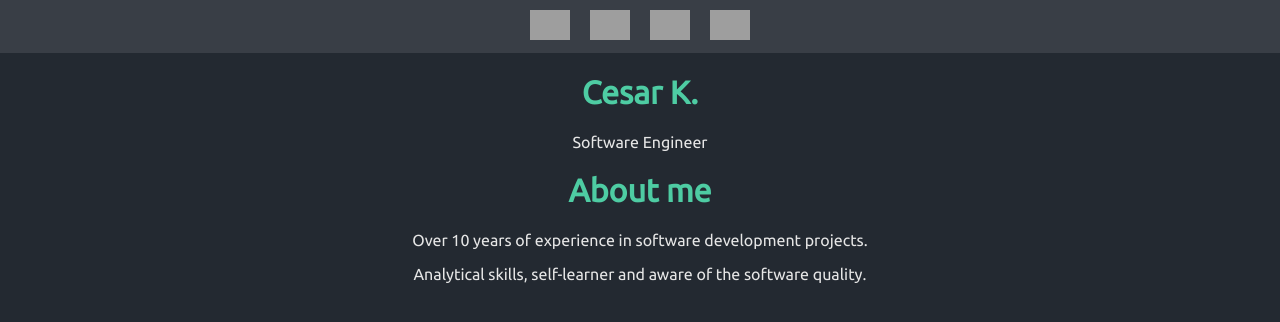
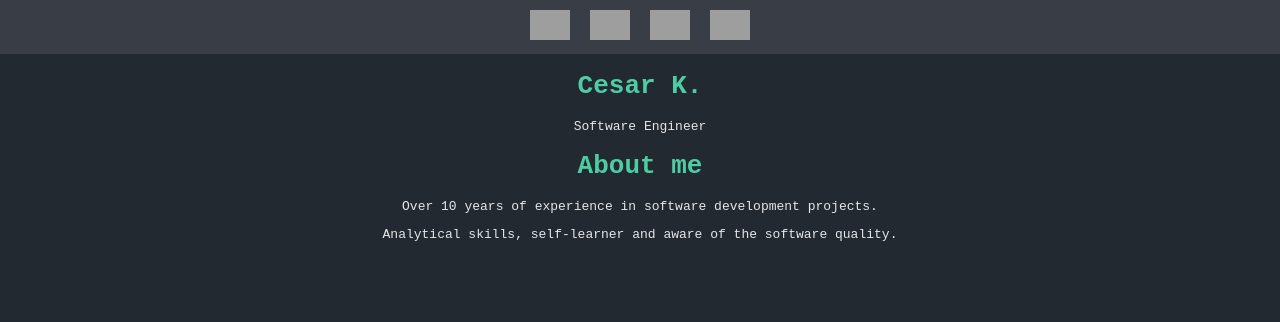
Before and after one commit to ckinan/portfolio, a React (Create React App) app: page / in a window 1280 px wide. Shown: the top 322 px of the page. Built offline with nearby package versions, Linux system fonts and the light colour scheme; grey boxes are pictures that could not be loaded.

Commit message:
Docker improvements

```diff
--- a/package.json
+++ b/package.json
@@ -35,5 +35,5 @@
   "devDependencies": {
     "gh-pages": "^2.1.1"
   },
-  "homepage": "http://ckinan.github.io/portfolio"
+  "homepage": "."
 }
--- a/public/index.html
+++ b/public/index.html
@@ -3,7 +3,6 @@
   <head>
     <meta charset="utf-8" />
     <meta name="viewport" content="width=device-width, initial-scale=1" />
-    <link rel="stylesheet" type="text/css" href="//fonts.googleapis.com/css?family=Ubuntu" />
     <title>ckinan.com</title>
   </head>
   <body>
--- a/src/App.css
+++ b/src/App.css
@@ -1,5 +1,5 @@
 body {
-  font-family: Ubuntu;
+  font-family: monospace;
   text-align: center;
   background-color: #232931;
   color: #e6e6e6;
```
Also changed, not shown: 1 other file (tests, documents, lock files or other folders).
